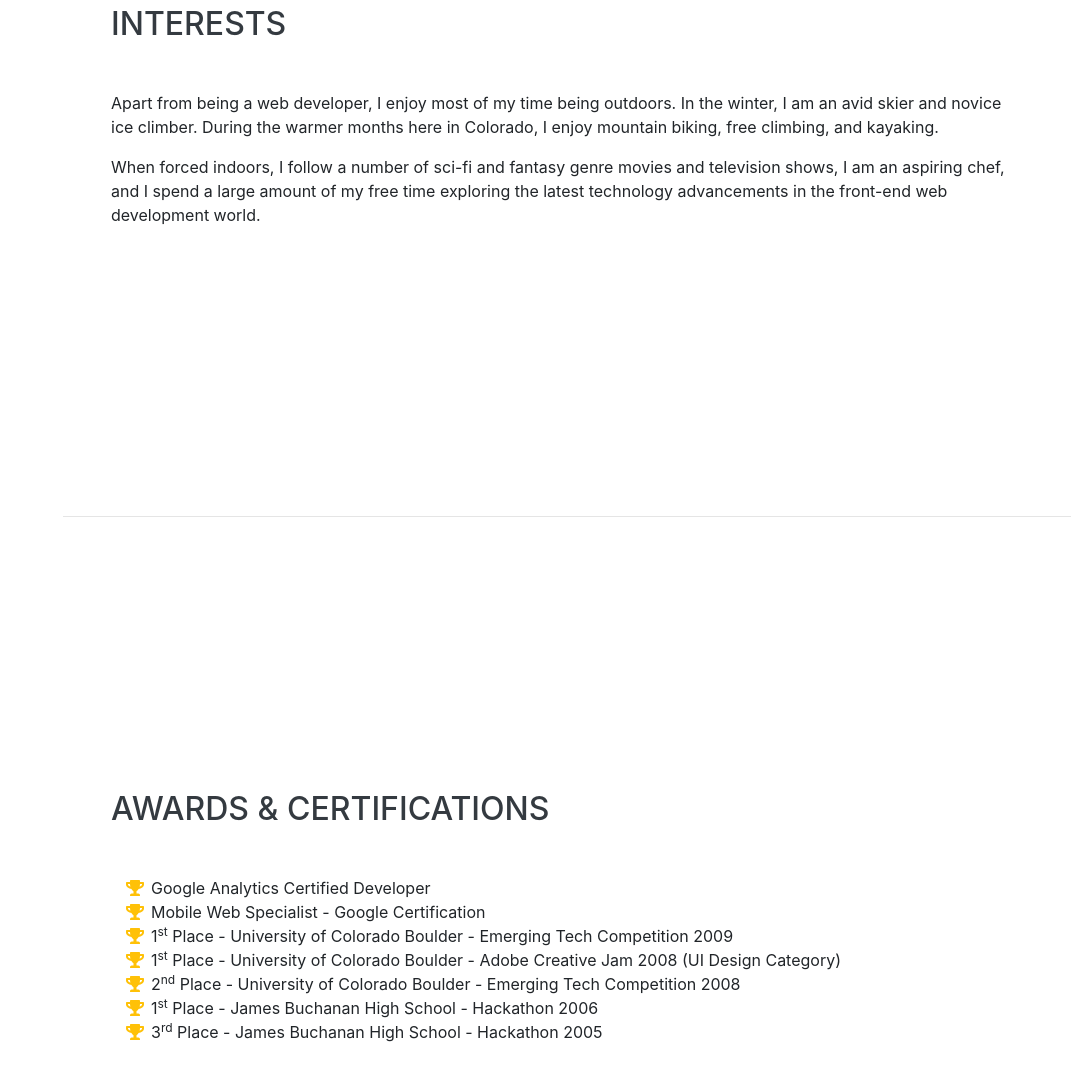
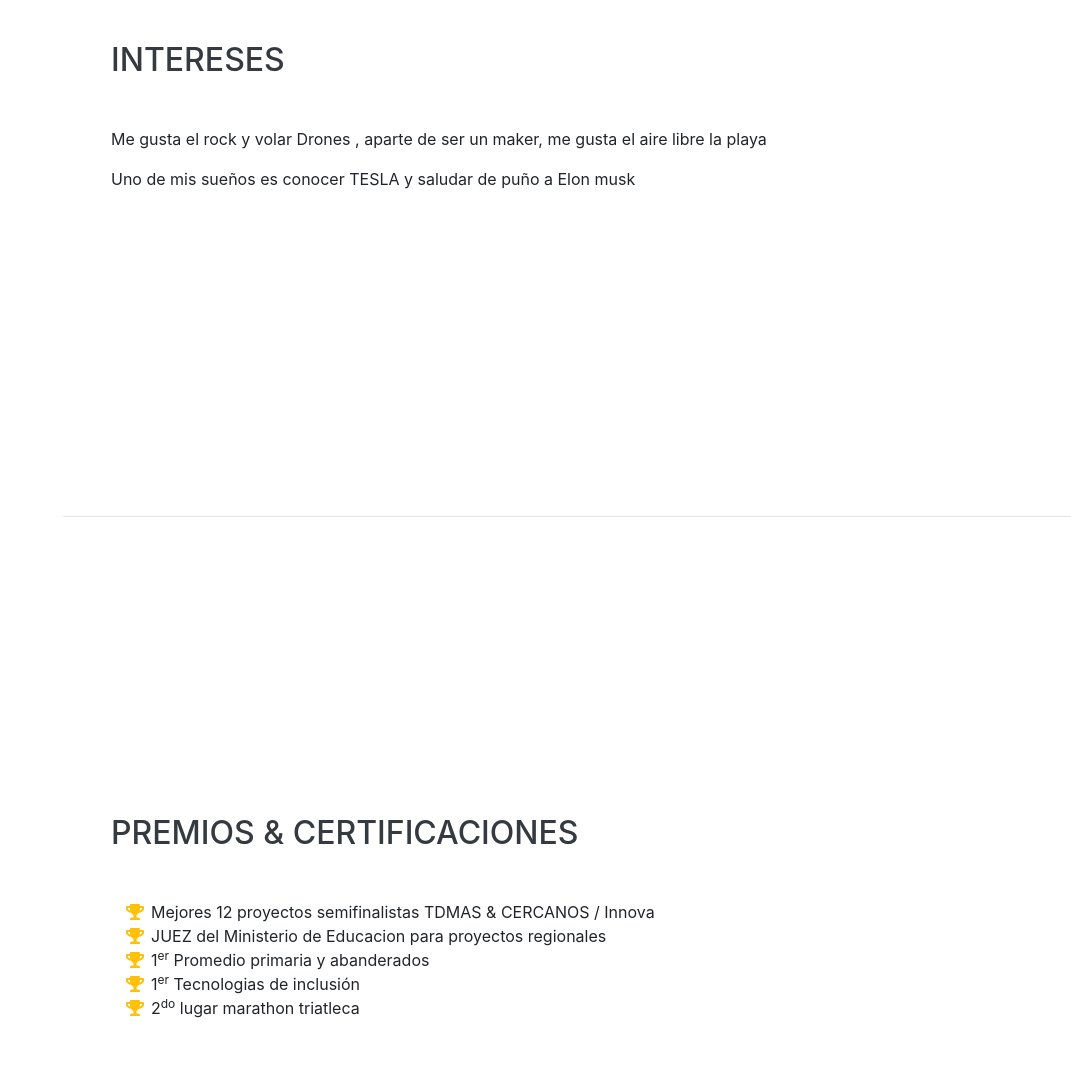
Before and after one commit to carbuncs/cv, a website with bundled scripts: page index.html in a window 1280 px wide. Shown: the part 3920-5000 px from the top of the page, without its empty margins (209-1280 px from the left). Built offline with nearby package versions, Linux system fonts and the light colour scheme; a web font is replaced by a local one.

Commit message:
Update index.html

```diff
--- a/index.html
+++ b/index.html
@@ -282,20 +282,20 @@
 
         </ul>
 
-        <div class="subheading mb-3">Workflow</div>
+        <div class="subheading mb-3">Esquema de Trabajo</div>
         <ul class="fa-ul mb-0">
           <li>
             <i class="fa-li fa fa-check"></i>
-            Mobile-First, Responsive Design</li>
+            Diseño</li>
           <li>
             <i class="fa-li fa fa-check"></i>
-            Cross Browser Testing &amp; Debugging</li>
+            Desarollo de productos &amp; Demos</li>
           <li>
             <i class="fa-li fa fa-check"></i>
-            Cross Functional Teams</li>
+            Funcionalidad y seguridad</li>
           <li>
             <i class="fa-li fa fa-check"></i>
-            Agile Development &amp; Scrum</li>
+            Desarrollo rapido  &amp; Scrum</li>
         </ul>
       </div>
     </section>
@@ -304,9 +304,9 @@
 
     <section class="resume-section p-3 p-lg-5 d-flex align-items-center" id="interests">
       <div class="w-100">
-        <h2 class="mb-5">Interests</h2>
-        <p>Apart from being a web developer, I enjoy most of my time being outdoors. In the winter, I am an avid skier and novice ice climber. During the warmer months here in Colorado, I enjoy mountain biking, free climbing, and kayaking.</p>
-        <p class="mb-0">When forced indoors, I follow a number of sci-fi and fantasy genre movies and television shows, I am an aspiring chef, and I spend a large amount of my free time exploring the latest technology advancements in the front-end web development world.</p>
+        <h2 class="mb-5">Intereses</h2>
+        <p>Me gusta el rock y volar Drones , aparte de ser un maker, me gusta el aire libre la playa </p>
+        <p class="mb-0">Uno de mis sueños es conocer TESLA y saludar de puño a Elon musk</p>
       </div>
     </section>
 
@@ -314,34 +314,27 @@
 
     <section class="resume-section p-3 p-lg-5 d-flex align-items-center" id="awards">
       <div class="w-100">
-        <h2 class="mb-5">Awards &amp; Certifications</h2>
+        <h2 class="mb-5">Premios &amp; Certificaciones</h2>
         <ul class="fa-ul mb-0">
           <li>
             <i class="fa-li fa fa-trophy text-warning"></i>
-            Google Analytics Certified Developer</li>
+            Mejores 12 proyectos semifinalistas TDMAS & CERCANOS / Innova</li>
           <li>
             <i class="fa-li fa fa-trophy text-warning"></i>
-            Mobile Web Specialist - Google Certification</li>
+            JUEZ del Ministerio de Educacion para proyectos regionales</li>
           <li>
             <i class="fa-li fa fa-trophy text-warning"></i>
-            1<sup>st</sup>
-            Place - University of Colorado Boulder - Emerging Tech Competition 2009</li>
+            1<sup>er</sup>
+            Promedio primaria y abanderados</li>
           <li>
             <i class="fa-li fa fa-trophy text-warning"></i>
-            1<sup>st</sup>
-            Place - University of Colorado Boulder - Adobe Creative Jam 2008 (UI Design Category)</li>
+            1<sup>er</sup>
+            Tecnologias de inclusión</li>
           <li>
             <i class="fa-li fa fa-trophy text-warning"></i>
-            2<sup>nd</sup>
-            Place - University of Colorado Boulder - Emerging Tech Competition 2008</li>
-          <li>
-            <i class="fa-li fa fa-trophy text-warning"></i>
-            1<sup>st</sup>
-            Place - James Buchanan High School - Hackathon 2006</li>
-          <li>
-            <i class="fa-li fa fa-trophy text-warning"></i>
-            3<sup>rd</sup>
-            Place - James Buchanan High School - Hackathon 2005</li>
+            2<sup>do</sup>
+            lugar marathon triatleca</li>
+
         </ul>
       </div>
     </section>
```
